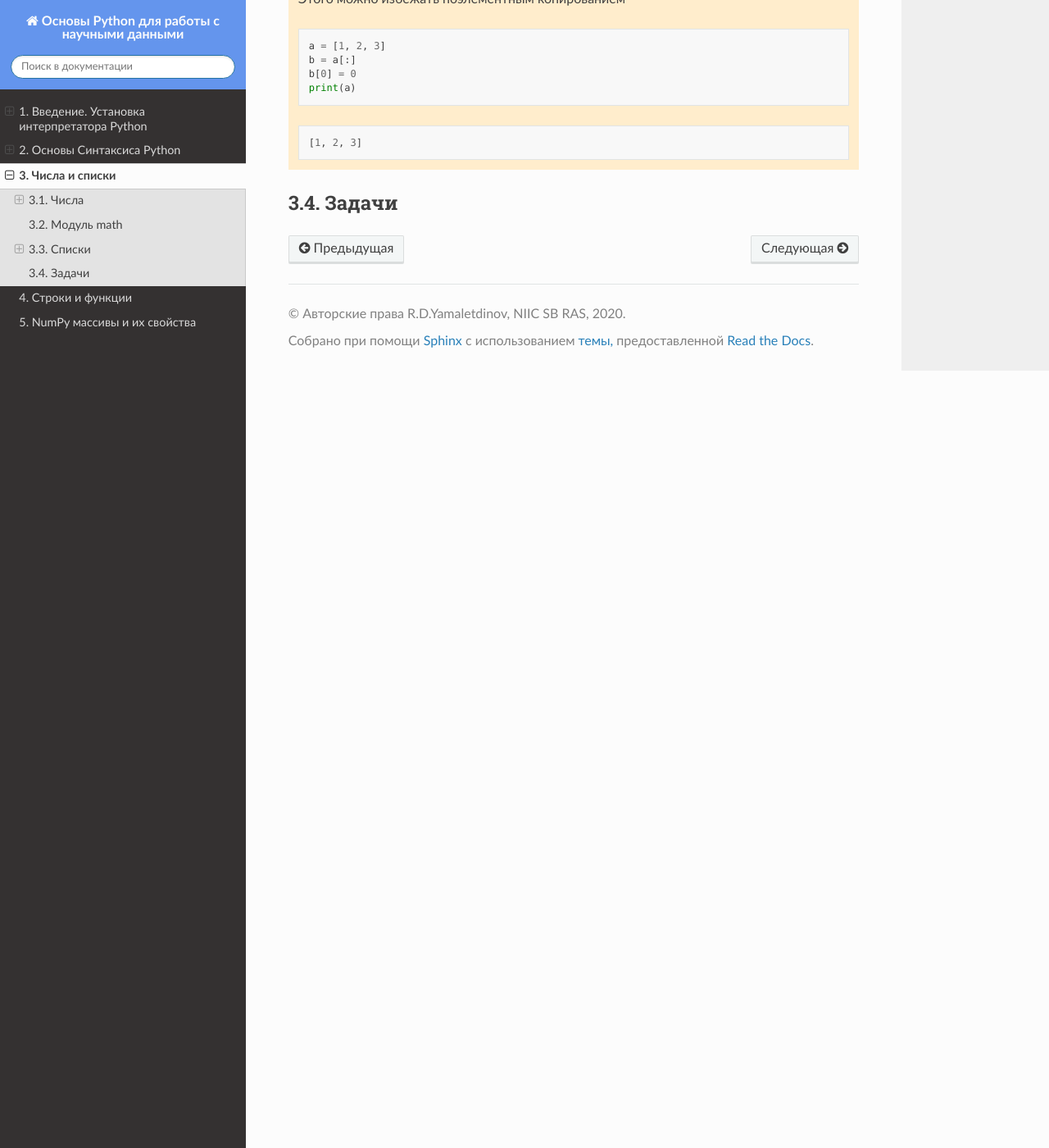
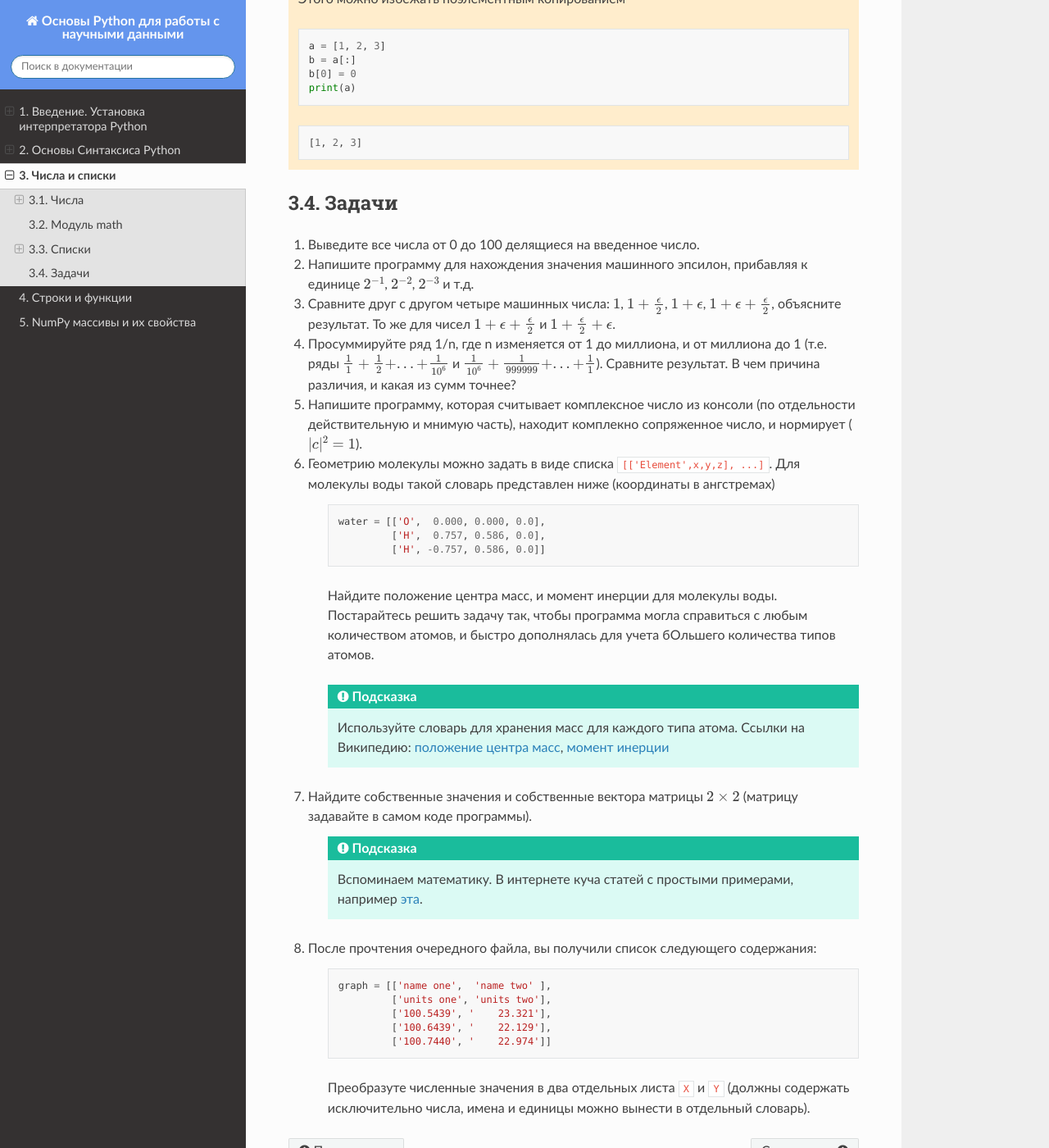
Before and after one commit to yamarus/PyForSci, a Sphinx documentation site: the page built from source/theme3.rst, in a window 1280 px wide and 1400 px high, scrolled down 8630 px. Shown: the whole window at 82% size. Built offline with Sphinx 7.4.7 and the Read the Docs theme 2.0.0, drawn with Linux system fonts in a browser that asks for light colours; some of the changed text lies outside the part shown.

Commit message:
add numbers tasks

```diff
--- a/source/theme3.rst
+++ b/source/theme3.rst
@@ -119,6 +119,10 @@
 Все это может приводить к ошибке
 :math:`-1+\left(1+\frac{\epsilon}{2}\right)\neq\left(-1+1\right)+\frac{\epsilon}{2}`
 
+
+.. warning:: Будьте внимательны суммируя числа разного порядка. 64-битный float имеет свои ограничения, связанные со способом его кодирования
+
+
 float поддерживает специальные 'не числа' ``nan`` и ``inf``.
 
 .. code:: python
@@ -487,3 +490,40 @@ float поддерживает специальные 'не числа' ``nan``
 
 Задачи
 ===========
+#. Выведите все числа от 0 до 100 делящиеся на введенное число.
+
+#. Напишите программу для нахождения значения машинного эпсилон, прибавляя к единице :math:`2^{-1}`, :math:`2^{-2}`,  :math:`2^{-3}` и т.д.
+
+#. Сравните друг с другом четыре машинных числа: :math:`1`, :math:`1+ \frac{\epsilon}{2}`, :math:`1+\epsilon`, :math:`1+\epsilon+ \frac{\epsilon}{2}`, объясните результат. То же для чисел :math:`1+\epsilon+ \frac{\epsilon}{2}` и :math:`1+ \frac{\epsilon}{2} +\epsilon`.
+
+#. Просуммируйте ряд 1/n, где n изменяется от 1 до миллиона, и от миллиона до 1 (т.е. ряды :math:`\frac{1}{1}+\frac{1}{2}+...+\frac{1}{10^6}` и :math:`\frac{1}{10^6}+\frac{1}{999999}+...+ \frac{1}{1}`). Сравните результат. В чем причина различия, и какая из сумм точнее?
+
+#. Напишите программу, которая считывает комплексное число из консоли (по отдельности действительную и мнимую часть), находит комплекно сопряженное число, и нормирует (:math:`|c|^2=1`).
+
+#. Геометрию молекулы можно задать в виде списка ``[['Element',x,y,z], ...]``. Для молекулы воды такой словарь представлен ниже (координаты в ангстремах)
+
+    .. code:: python
+
+        water = [['O',  0.000, 0.000, 0.0],
+                 ['H',  0.757, 0.586, 0.0],
+                 ['H', -0.757, 0.586, 0.0]]
+
+    Найдите положение центра масс, и момент инерции для молекулы воды. Постарайтесь решить задачу так, чтобы программа могла справиться с любым количеством атомов, и быстро дополнялась для учета бОльшего количества типов атомов.
+
+    .. hint:: Используйте словарь для хранения масс для каждого типа атома. Ссылки на Википедию: `положение центра масс <https://ru.wikipedia.org/wiki/%D0%A6%D0%B5%D0%BD%D1%82%D1%80_%D0%BC%D0%B0%D1%81%D1%81#%D0%9E%D0%BF%D1%80%D0%B5%D0%B4%D0%B5%D0%BB%D0%B5%D0%BD%D0%B8%D0%B5>`_, `момент инерции <https://ru.wikipedia.org/wiki/%D0%9C%D0%BE%D0%BC%D0%B5%D0%BD%D1%82_%D0%B8%D0%BD%D0%B5%D1%80%D1%86%D0%B8%D0%B8#%D0%9E%D1%81%D0%B5%D0%B2%D0%BE%D0%B9_%D0%BC%D0%BE%D0%BC%D0%B5%D0%BD%D1%82_%D0%B8%D0%BD%D0%B5%D1%80%D1%86%D0%B8%D0%B8>`_
+
+#. Найдите собственные значения и собственные вектора матрицы :math:`2\times2` (матрицу задавайте в самом коде программы).
+
+    .. hint:: Вспоминаем математику. В интернете куча статей с простыми примерами, например `эта <http://mathportal.net/index.php/vektornaya-algebra/sobstvennye-chisla-i-vektora-matrits-metody-ikh-nakhozhdeniya>`_.
+
+#. После прочтения очередного файла, вы получили список следующего содержания:
+
+    .. code:: python
+
+        graph = [['name one',  'name two' ],
+                 ['units one', 'units two'],
+                 ['100.5439', '    23.321'],
+                 ['100.6439', '    22.129'],
+                 ['100.7440', '    22.974']]
+
+    Преобразуте численные значения в два отдельных листа ``X`` и ``Y`` (должны содержать исключительно числа, имена и единицы можно вынести в отдельный словарь).
```
Also changed, not shown: other parts of source/theme3.rst (+0 -1 lines), source/lectures/theme3.ipynb, 10 other files.
